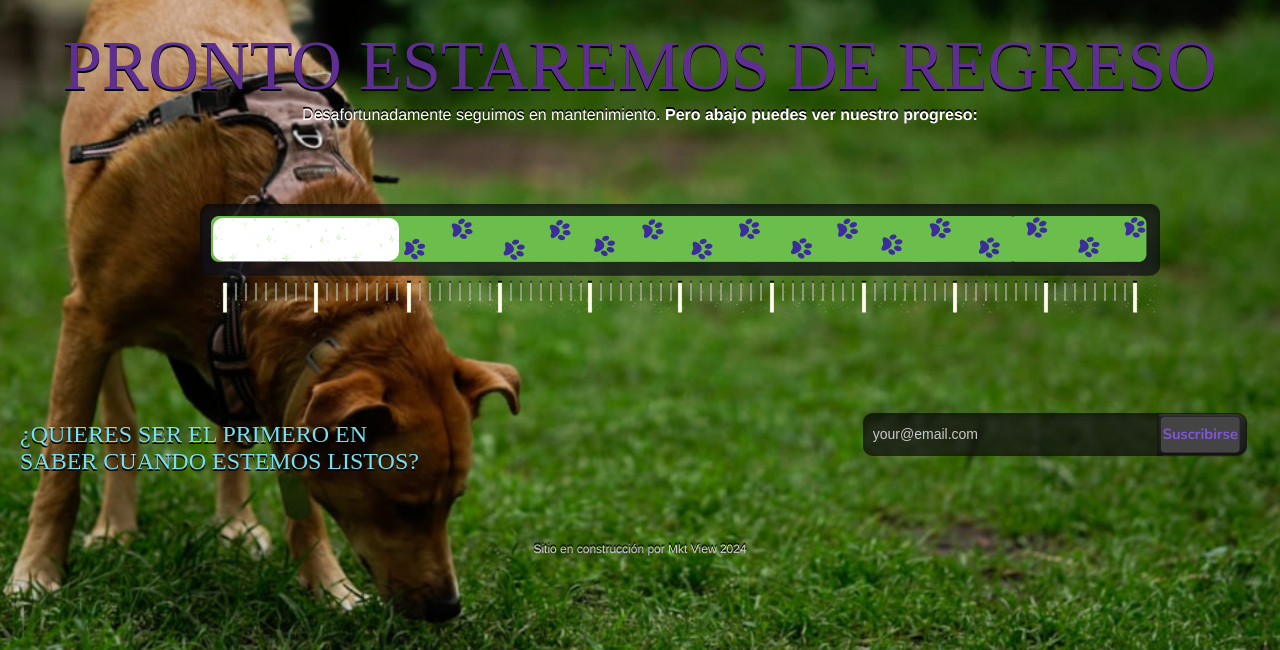
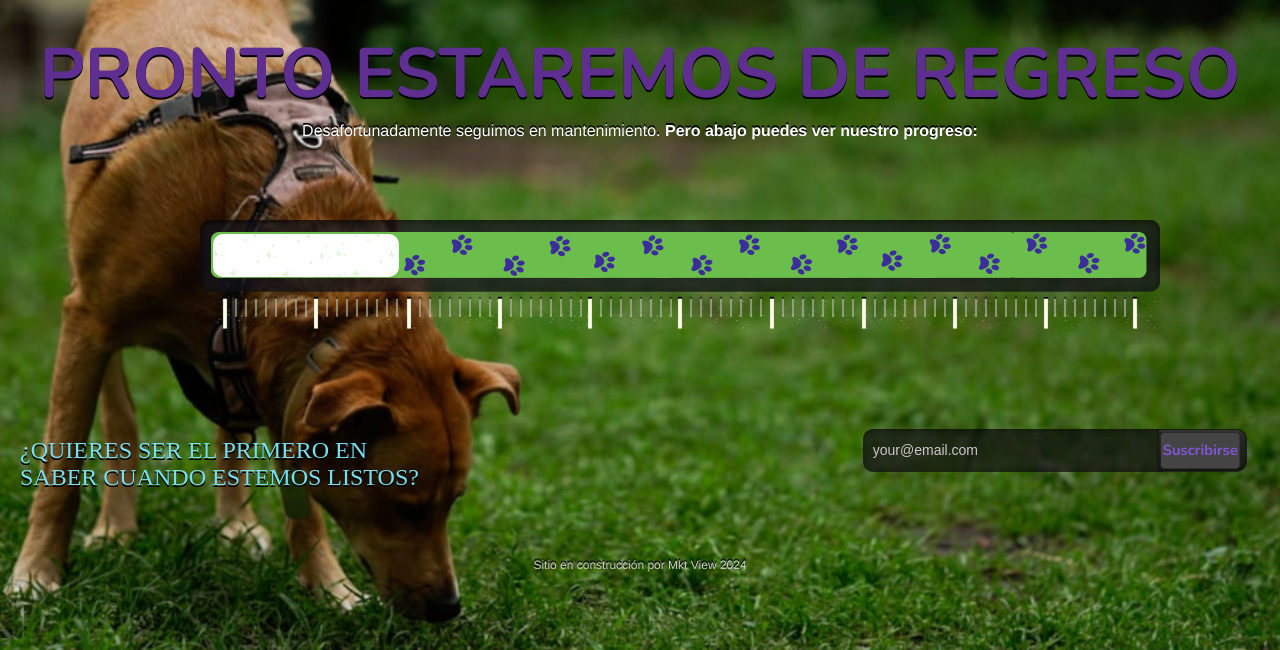
Before and after one commit to fer-OA/adiestra-progress-bar, a plain HTML site: page index.html in a window 1280 px wide. Shown: the part 150-800 px from the top of the page. Drawn offline with nearby package versions, Linux system fonts and the light colour scheme; a web font is replaced by a local one.

Commit message:
Update style.css

```diff
--- a/style.css
+++ b/style.css
@@ -40,11 +40,17 @@ a{ color: #77dff1; text-decoration: none;}
     	font-weight: normal;
     	font-style: normal;
     	}
+@font-face {
+    	font-family: 'Nunito';
+   		src: url('fonts/Nunito-VariableFont_wght.ttf'); format('truetype');
+    	font-weight: bold;
+    	font-style: normal;
+    	}
 
 		h1 {
 		text-transform: uppercase;
 		color: #5e2e91;
-		font-family: LeagueGothicRegular;
+		font-family: Nunito;
 		font-size: 70px;
 		font-weight: lighter;
 		text-shadow: 0px 2px 0px #000;
```
